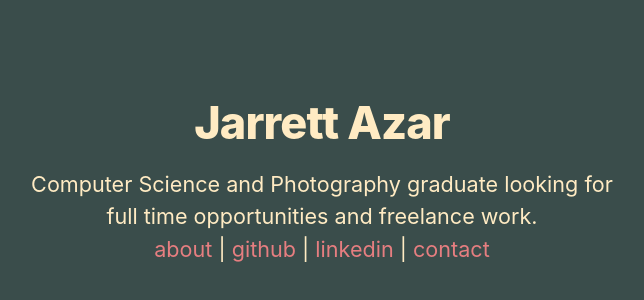
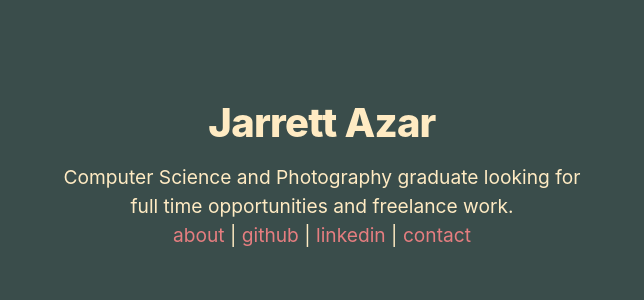
Before and after one commit to JarrettAzar/nextjs-blog, a Next.js app: page / in a window 1280 px wide. Shown: the part 282-582 px from the top of the page, without its empty margins (318-962 px from the left). Built offline with nearby package versions, Linux system fonts and the light colour scheme.

Commit message:
Update global.css

```diff
--- a/styles/global.css
+++ b/styles/global.css
@@ -9,7 +9,7 @@ body {
   font-family: -apple-system, BlinkMacSystemFont, Segoe UI, Roboto, Oxygen, Ubuntu,
     Cantarell, Fira Sans, Droid Sans, Helvetica Neue, sans-serif;
   line-height: 1.6;
-  font-size: 18px;
+  font-size: 1em;
   background-color: #3A4D4B;
   color: #ffebc3;
 }
```
